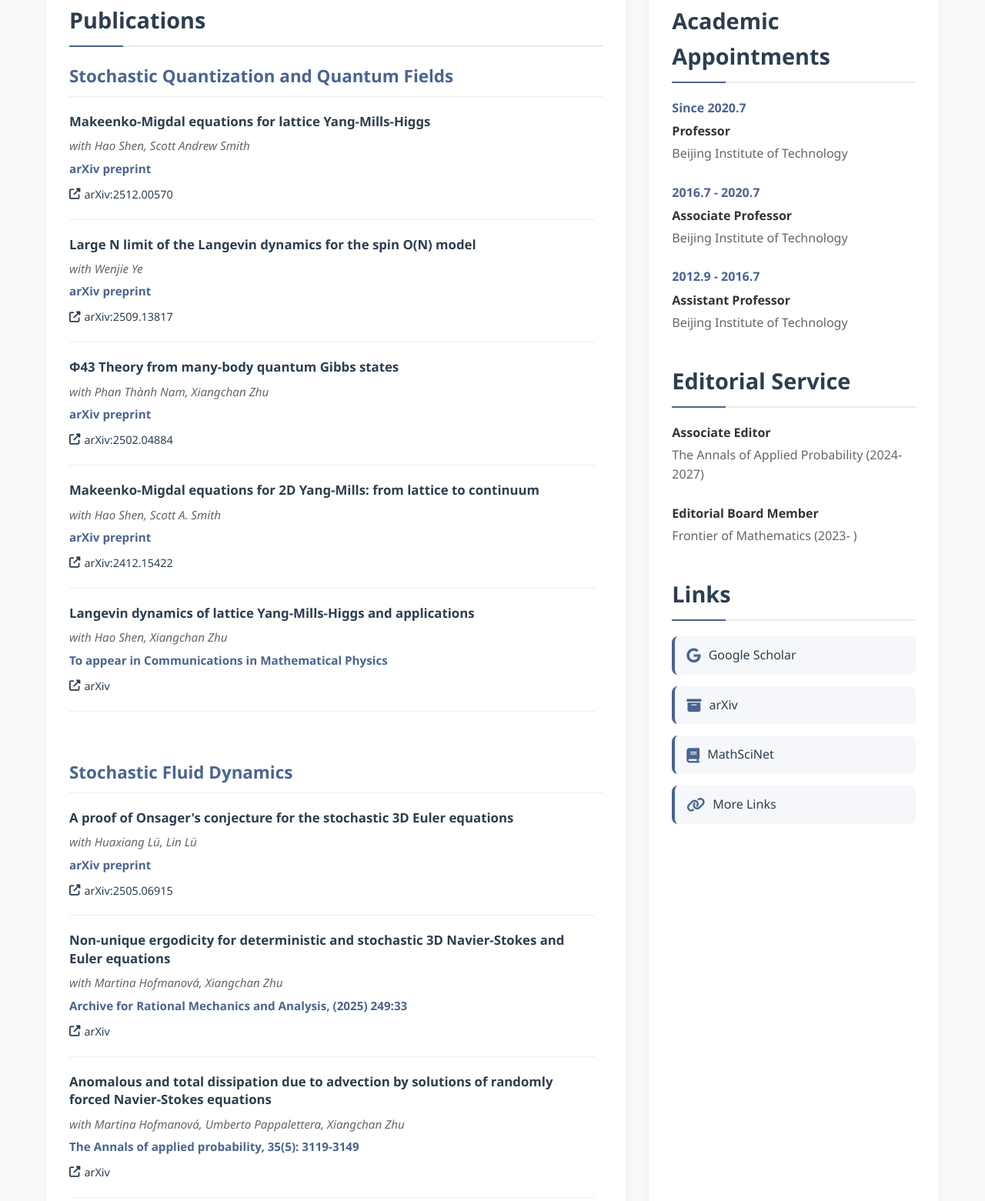
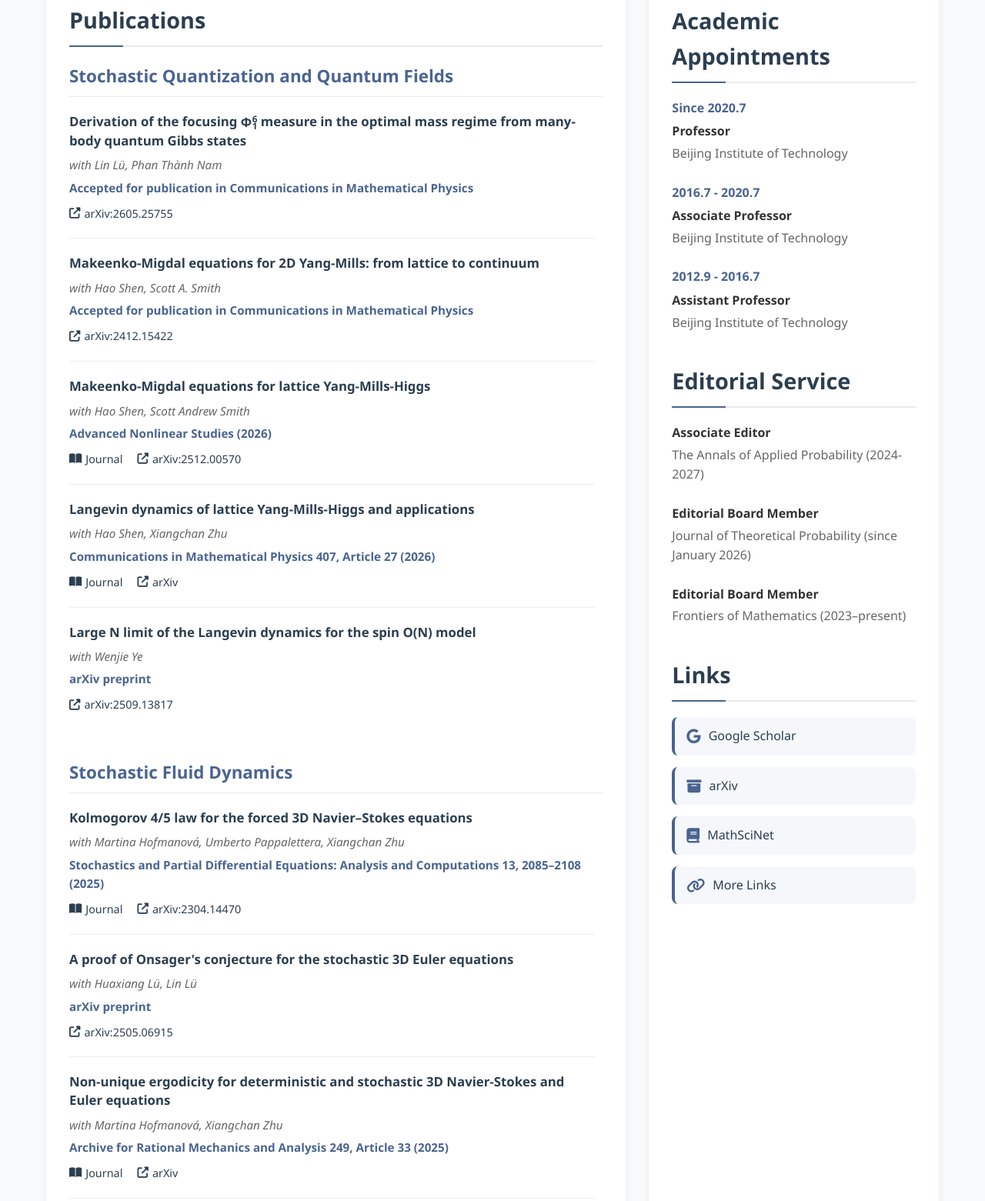
Before and after one commit to rongchanzhu/rongchanzhu.github.io, a plain HTML site: page index.html in a window 1280 px wide. Shown: the part 827-2388 px from the top of the page at 77% size. Drawn offline with Linux system fonts and the light colour scheme.

Commit message:
Add files via upload
Update publications and editorial service

```diff
--- a/index.html
+++ b/index.html
@@ -216,6 +216,26 @@
             line-height: 1.4;
         }
 
+        .math-phi {
+            display: inline-flex;
+            align-items: center;
+            vertical-align: -0.08em;
+            white-space: nowrap;
+        }
+
+        .math-scripts {
+            display: inline-flex;
+            flex-direction: column;
+            margin-left: 0.04em;
+            font-size: 0.7em;
+            line-height: 0.8;
+        }
+
+        .math-scripts sup, .math-scripts sub {
+            font-size: 1em;
+            line-height: 0.8;
+        }
+
         .pub-authors {
             color: #666;
             margin-bottom: 5px;
@@ -386,17 +406,44 @@
                 <div class="publication-category">
                     <h4>Stochastic Quantization and Quantum Fields</h4>
                     <ul class="publication-list">
-                        <!-- 新增论文1 -->
+                        <li class="publication-item">
+                            <span class="pub-title">Derivation of the focusing <span class="math-phi" aria-label="Phi 1 to the power 6">Φ<span class="math-scripts"><sup>6</sup><sub>1</sub></span></span> measure in the optimal mass regime from many-body quantum Gibbs states</span>
+                            <div class="pub-authors">with Lin Lü, Phan Thành Nam</div>
+                            <div class="pub-venue">Accepted for publication in Communications in Mathematical Physics</div>
+                            <div class="pub-links">
+                                <a href="https://arxiv.org/abs/2605.25755" target="_blank" rel="noopener noreferrer"><i class="fas fa-external-link-alt"></i> arXiv:2605.25755</a>
+                            </div>
+                        </li>
+
+                        <li class="publication-item">
+                            <span class="pub-title">Makeenko-Migdal equations for 2D Yang-Mills: from lattice to continuum</span>
+                            <div class="pub-authors">with Hao Shen, Scott A. Smith</div>
+                            <div class="pub-venue">Accepted for publication in Communications in Mathematical Physics</div>
+                            <div class="pub-links">
+                                <a href="https://arxiv.org/abs/2412.15422" target="_blank"><i class="fas fa-external-link-alt"></i> arXiv:2412.15422</a>
+                            </div>
+                        </li>
+
                         <li class="publication-item">
                             <span class="pub-title">Makeenko-Migdal equations for lattice Yang-Mills-Higgs</span>
                             <div class="pub-authors">with Hao Shen, Scott Andrew Smith</div>
-                            <div class="pub-venue">arXiv preprint</div>
+                            <div class="pub-venue">Advanced Nonlinear Studies (2026)</div>
                             <div class="pub-links">
+                                <a href="https://doi.org/10.1515/ans-2023-0226" target="_blank" rel="noopener noreferrer"><i class="fas fa-book-open"></i> Journal</a>
                                 <a href="https://arxiv.org/abs/2512.00570" target="_blank"><i class="fas fa-external-link-alt"></i> arXiv:2512.00570</a>
                             </div>
                         </li>
 
-                        <!-- 新增论文2 -->
+                        <li class="publication-item">
+                            <span class="pub-title">Langevin dynamics of lattice Yang-Mills-Higgs and applications</span>
+                            <div class="pub-authors">with Hao Shen, Xiangchan Zhu</div>
+                            <div class="pub-venue">Communications in Mathematical Physics 407, Article 27 (2026)</div>
+                            <div class="pub-links">
+                                <a href="https://doi.org/10.1007/s00220-025-05528-7" target="_blank" rel="noopener noreferrer"><i class="fas fa-book-open"></i> Journal</a>
+                                <a href="https://arxiv.org/abs/2401.13299" target="_blank"><i class="fas fa-external-link-alt"></i> arXiv</a>
+                            </div>
+                        </li>
+
                         <li class="publication-item">
                             <span class="pub-title">Large N limit of the Langevin dynamics for the spin O(N) model</span>
                             <div class="pub-authors">with Wenjie Ye</div>
@@ -405,8 +452,6 @@
                                 <a href="https://arxiv.org/abs/2509.13817" target="_blank"><i class="fas fa-external-link-alt"></i> arXiv:2509.13817</a>
                             </div>
                         </li>
-
-                        <!-- 新增论文3 -->
                         <li class="publication-item">
                             <span class="pub-title">Φ43 Theory from many-body quantum Gibbs states</span>
                             <div class="pub-authors">with Phan Thành Nam, Xiangchan Zhu</div>
@@ -416,30 +461,12 @@
                             </div>
                         </li>
 
-                        <!-- 新增论文4 -->
-                        <li class="publication-item">
-                            <span class="pub-title">Makeenko-Migdal equations for 2D Yang-Mills: from lattice to continuum</span>
-                            <div class="pub-authors">with Hao Shen, Scott A. Smith</div>
-                            <div class="pub-venue">arXiv preprint</div>
-                            <div class="pub-links">
-                                <a href="https://arxiv.org/abs/2412.15422" target="_blank"><i class="fas fa-external-link-alt"></i> arXiv:2412.15422</a>
-                            </div>
-                        </li>
-
-                        <li class="publication-item">
-                            <span class="pub-title">Langevin dynamics of lattice Yang-Mills-Higgs and applications</span>
-                            <div class="pub-authors">with Hao Shen, Xiangchan Zhu</div>
-                            <div class="pub-venue">To appear in Communications in Mathematical Physics</div>
-                            <div class="pub-links">
-                                <a href="https://arxiv.org/abs/2401.13299" target="_blank"><i class="fas fa-external-link-alt"></i> arXiv</a>
-                            </div>
-                        </li>
-
                         <li class="publication-item">
                             <span class="pub-title">Large N limit and 1/N expansion of invariant observables in O(N) linear σ-model via SPDE</span>
                             <div class="pub-authors">with Hao Shen, Xiangchan Zhu</div>
-                            <div class="pub-venue">Probability Theory and Related Fields, 191, 2025, no.3-4, 853-932</div>
+                            <div class="pub-venue">Probability Theory and Related Fields 191(3–4), 853–932 (2025)</div>
                             <div class="pub-links">
+                                <a href="https://doi.org/10.1007/s00440-025-01361-0" target="_blank" rel="noopener noreferrer"><i class="fas fa-book-open"></i> Journal</a>
                                 <a href="https://arxiv.org/abs/2306.05166" target="_blank"><i class="fas fa-external-link-alt"></i> arXiv</a>
                             </div>
                         </li>
@@ -531,6 +558,15 @@
                 <div class="publication-category">
                     <h4>Stochastic Fluid Dynamics</h4>
                     <ul class="publication-list">
+                        <li class="publication-item">
+                            <span class="pub-title">Kolmogorov 4/5 law for the forced 3D Navier–Stokes equations</span>
+                            <div class="pub-authors">with Martina Hofmanová, Umberto Pappalettera, Xiangchan Zhu</div>
+                            <div class="pub-venue">Stochastics and Partial Differential Equations: Analysis and Computations 13, 2085–2108 (2025)</div>
+                            <div class="pub-links">
+                                <a href="https://doi.org/10.1007/s40072-025-00380-1" target="_blank" rel="noopener noreferrer"><i class="fas fa-book-open"></i> Journal</a>
+                                <a href="https://arxiv.org/abs/2304.14470" target="_blank" rel="noopener noreferrer"><i class="fas fa-external-link-alt"></i> arXiv:2304.14470</a>
+                            </div>
+                        </li>
                         <!-- 新增论文5 -->
                         <li class="publication-item">
                             <span class="pub-title">A proof of Onsager's conjecture for the stochastic 3D Euler equations</span>
@@ -544,8 +580,9 @@
                         <li class="publication-item">
                             <span class="pub-title">Non-unique ergodicity for deterministic and stochastic 3D Navier-Stokes and Euler equations</span>
                             <div class="pub-authors">with Martina Hofmanová, Xiangchan Zhu</div>
-                            <div class="pub-venue">Archive for Rational Mechanics and Analysis, (2025) 249:33</div>
+                            <div class="pub-venue">Archive for Rational Mechanics and Analysis 249, Article 33 (2025)</div>
                             <div class="pub-links">
+                                <a href="https://doi.org/10.1007/s00205-025-02102-2" target="_blank" rel="noopener noreferrer"><i class="fas fa-book-open"></i> Journal</a>
                                 <a href="https://arxiv.org/abs/2208.08290" target="_blank"><i class="fas fa-external-link-alt"></i> arXiv</a>
                             </div>
                         </li>
@@ -553,8 +590,9 @@
                         <li class="publication-item">
                             <span class="pub-title">Anomalous and total dissipation due to advection by solutions of randomly forced Navier-Stokes equations</span>
                             <div class="pub-authors">with Martina Hofmanová, Umberto Pappalettera, Xiangchan Zhu</div>
-                            <div class="pub-venue">The Annals of applied probability, 35(5): 3119-3149</div>
+                            <div class="pub-venue">The Annals of Applied Probability 35(5), 3119–3149 (2025)</div>
                             <div class="pub-links">
+                                <a href="https://doi.org/10.1214/25-AAP2168" target="_blank" rel="noopener noreferrer"><i class="fas fa-book-open"></i> Journal</a>
                                 <a href="https://arxiv.org/abs/2305.08090" target="_blank"><i class="fas fa-external-link-alt"></i> arXiv</a>
                             </div>
                         </li>
@@ -573,7 +611,7 @@
                             <div class="pub-authors">with Martina Hofmanová, Xiaoyutao Luo, Xiangchan Zhu</div>
                             <div class="pub-venue">Mathematische Annalen 390:5111-5152, 2024</div>
                             <div class="pub-links">
-                                <a href="https://arxiv.org/abs/2309.03668" target="_blank"><i class="fas fa-external-link-alt"></i> arXiv</a>
+                                <a href="https://arxiv.org/abs/2308.14358" target="_blank"><i class="fas fa-external-link-alt"></i> arXiv</a>
                             </div>
                         </li>
 
@@ -665,10 +703,29 @@
                     <h4>General Theory of SPDEs</h4>
                     <ul class="publication-list">
                         <li class="publication-item">
+                            <span class="pub-title">Global well-posedness for generalized parabolic Anderson model on the whole plane</span>
+                            <div class="pub-authors">with Hao Shen, Xiangchan Zhu</div>
+                            <div class="pub-venue">Accepted for publication in Probability Theory and Related Fields</div>
+                            <div class="pub-links">
+                                <a href="https://arxiv.org/abs/2606.26681" target="_blank" rel="noopener noreferrer"><i class="fas fa-external-link-alt"></i> arXiv:2606.26681</a>
+                            </div>
+                        </li>
+
+                        <li class="publication-item">
+                            <span class="pub-title">Mean-Field Limit of Nonexchangeable Interacting Diffusions with Singular Kernels</span>
+                            <div class="pub-authors">with Zhenfu Wang, Xianliang Zhao</div>
+                            <div class="pub-venue">SIAM Journal on Mathematical Analysis 58(3), 2375–2418 (2026)</div>
+                            <div class="pub-links">
+                                <a href="https://doi.org/10.1137/24M168129X" target="_blank" rel="noopener noreferrer"><i class="fas fa-book-open"></i> Journal</a>
+                                <a href="https://arxiv.org/abs/2209.14002" target="_blank" rel="noopener noreferrer"><i class="fas fa-external-link-alt"></i> arXiv:2209.14002</a>
+                            </div>
+                        </li>
+                        <li class="publication-item">
                             <span class="pub-title">Global well-posedness for 2D generalized Parabolic Anderson Model via paracontrolled calculus</span>
                             <div class="pub-authors">with Hao Shen, Xiangchan Zhu</div>
-                            <div class="pub-venue">To appear in Stochastics and Partial Differential Equations: Analysis and Computations</div>
+                            <div class="pub-venue">Stochastics and Partial Differential Equations: Analysis and Computations 14, 133–160 (2026)</div>
                             <div class="pub-links">
+                                <a href="https://doi.org/10.1007/s40072-025-00358-z" target="_blank" rel="noopener noreferrer"><i class="fas fa-book-open"></i> Journal</a>
                                 <a href="https://arxiv.org/abs/2402.19137" target="_blank"><i class="fas fa-external-link-alt"></i> arXiv</a>
                             </div>
                         </li>
@@ -787,7 +844,11 @@
                 </div>
                 <div class="service-item">
                     <div class="service-title">Editorial Board Member</div>
-                    <div class="service-details">Frontier of Mathematics (2023- )</div>
+                    <div class="service-details">Journal of Theoretical Probability (since January 2026)</div>
+                </div>
+                <div class="service-item">
+                    <div class="service-title">Editorial Board Member</div>
+                    <div class="service-details">Frontiers of Mathematics (2023–present)</div>
                 </div>
             </section>
 
@@ -816,7 +877,7 @@
     </div>
 
     <footer>
-        <p>© 2025 Rongchan Zhu. Last updated: June 2024</p>
+        <p>© 2026 Rongchan Zhu. Last updated: November 24, 2026</p>
         <p>This page is hosted on GitHub Pages. For a complete list of publications, please contact me directly.</p>
     </footer>
 </body>
```
